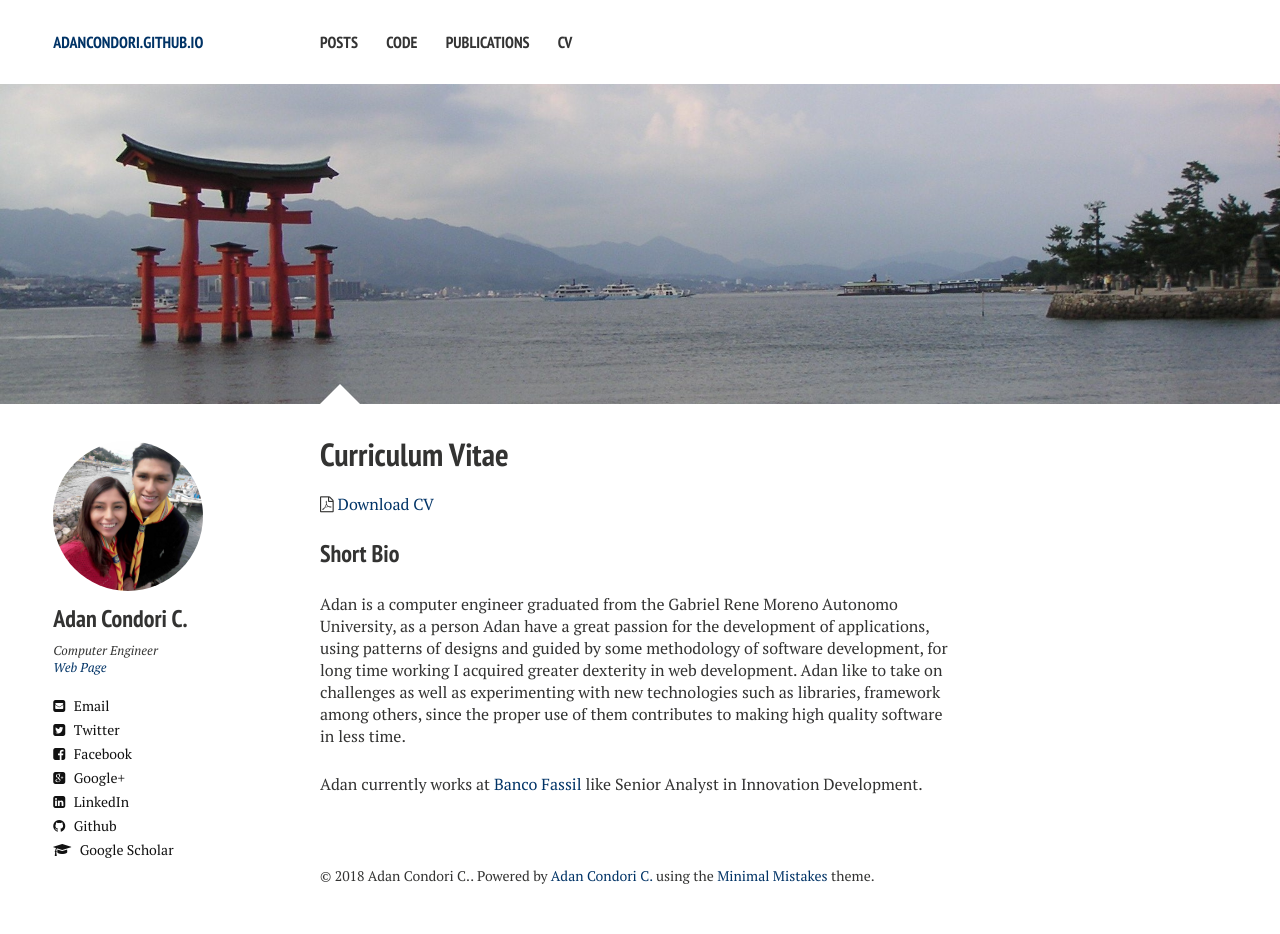
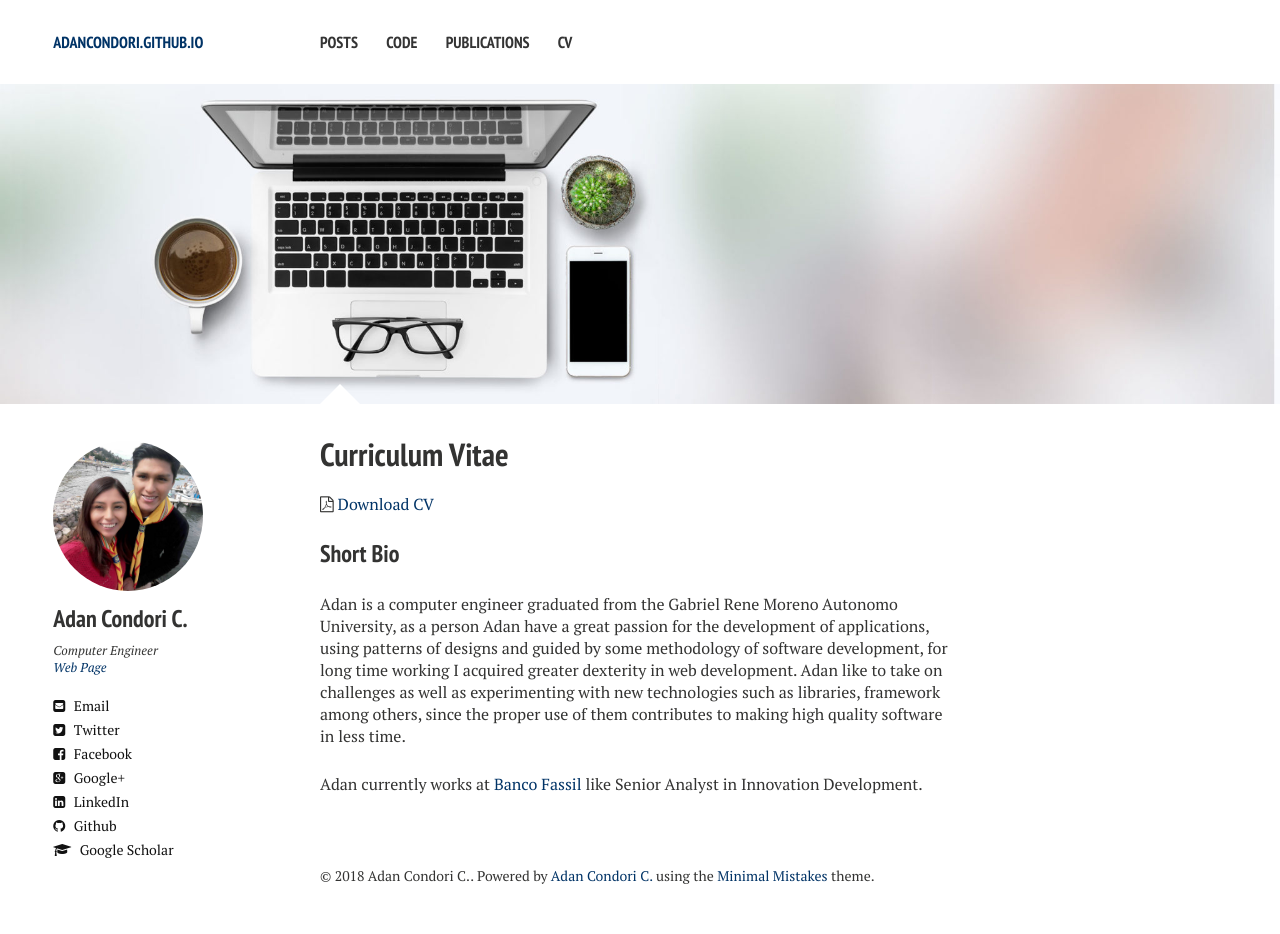
Before and after one commit to adancondori/adancondori.github.io, a Jekyll site: the page built from cv/index.md, in a window 1280 px wide. Built offline with Jekyll 4.4.1, drawn with Linux system fonts in a browser that asks for light colours; nearby versions of some CDN libraries.

Commit message:
add image

```diff
--- a/cv/index.md
+++ b/cv/index.md
@@ -6,7 +6,7 @@ modified:
 excerpt:
 tags: [cv, adan, gamblin, resume, bio, biography]
 image:
-  feature: banners/miyajima.jpg
+  feature: banners/mac-pro_adan.jpg
 ---
 
 <i class="fa fa-file-pdf-o"></i> [Download CV](adan-cv.pdf)
```
Also changed, not shown: images/banners/mac-pro_adan.jpg (added).
